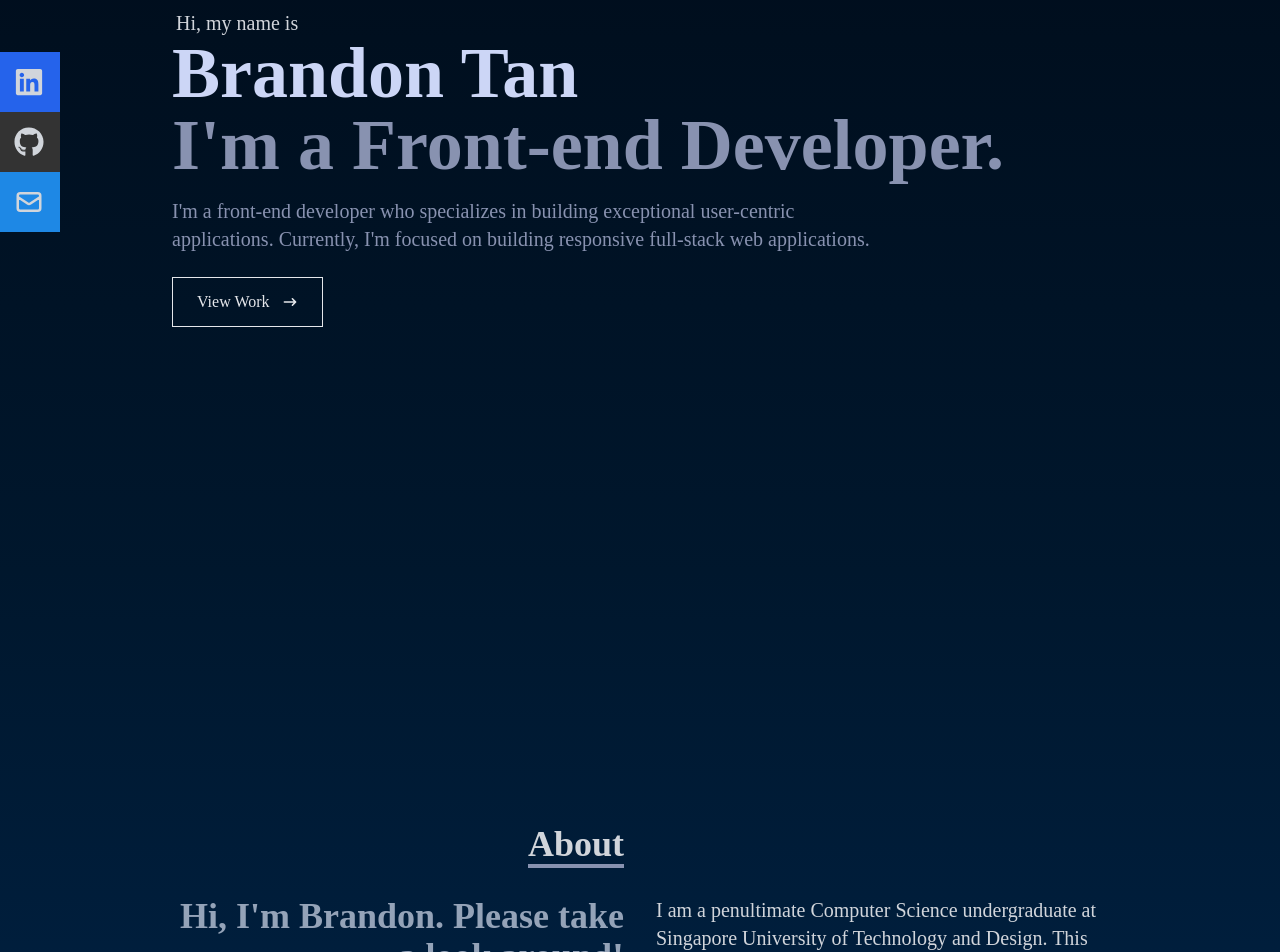
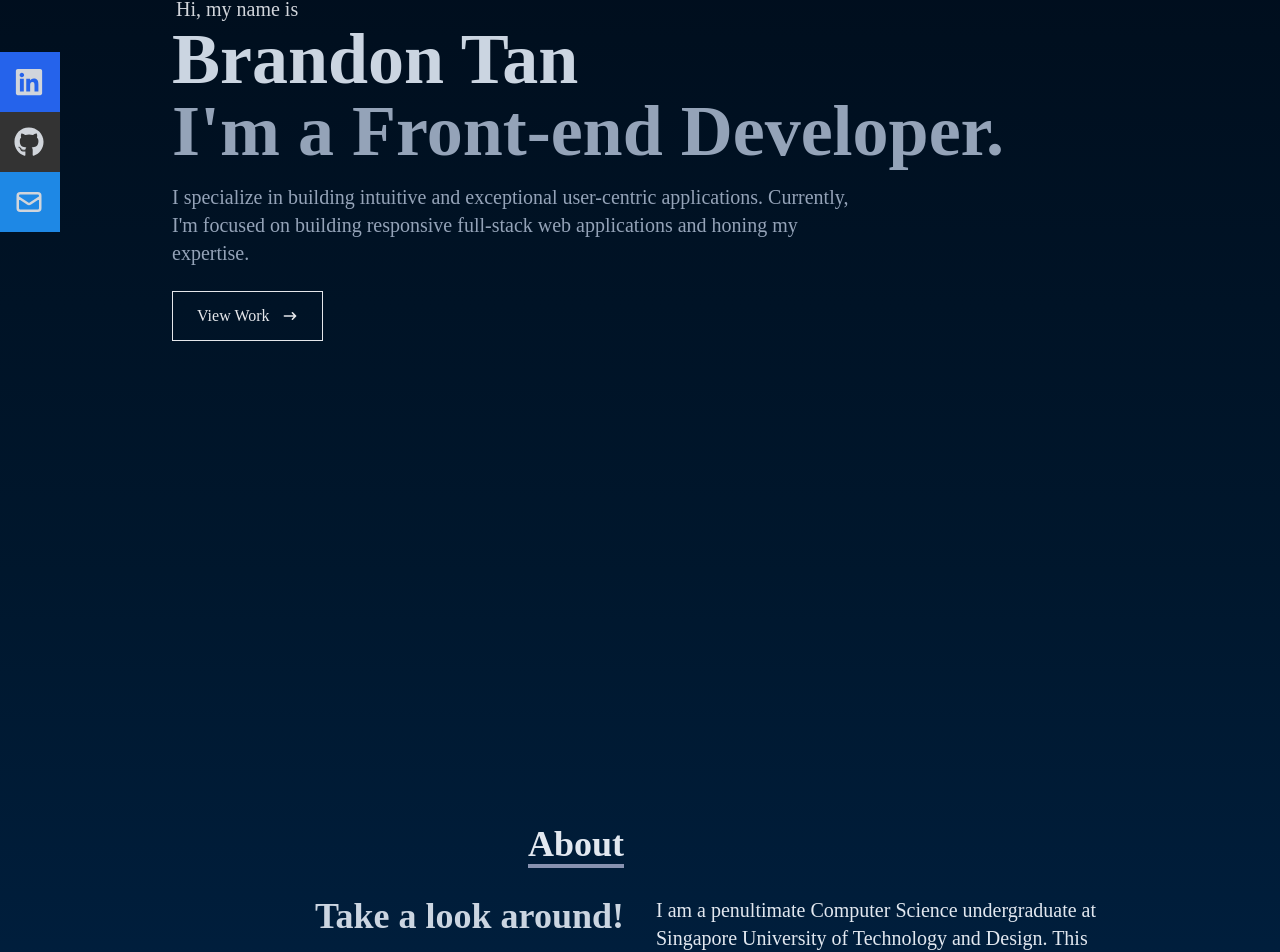
Before and after one commit to icyde/React-Portfolio, a React (Create React App) app: page / in a window 1280 px wide. Shown: the part 228-1180 px from the top of the page. Built offline with nearby package versions, Linux system fonts and the light colour scheme.

Commit message:
update projects

```diff
--- a/src/components/About.jsx
+++ b/src/components/About.jsx
@@ -4,7 +4,7 @@ const About = () => {
   return (
     <div
       name="about"
-      className="w-full h-screen bg-gradient-to-b from-[#00172D] to-[#00264D] text-gray-300"
+      className="w-full h-screen bg-gradient-to-b from-[#00172D] to-[#00264D] text-slate-200"
     >
       <div className="flex flex-col justify-center items-center w-full h-full">
         <div className="max-w-[1000px] w-full x-4 grid grid-cols-2 gap-8">
@@ -17,9 +17,7 @@ const About = () => {
         </div>
         <div className="max-w-[1000px] w-full grid sm:grid-cols-2 gap-8 px-8">
           <div className="sm:text-right text-4xl font-bold">
-            <p className="text-slate-400">
-              Hi, I'm Brandon. Please take a look around!
-            </p>
+            <p className="text-slate-300">Take a look around!</p>
           </div>
           <div>
             <p className="md:text-xl">
--- a/src/components/Home.jsx
+++ b/src/components/Home.jsx
@@ -11,16 +11,16 @@ const Home = () => {
       {/* container */}
       <div className="max-w-[1000px] mx-auto px-8 flex flex-col justify-center h-full">
         <p className="text-gray-300 pl-1 md:text-xl">Hi, my name is</p>
-        <h1 className="text-4xl sm:text-7xl font-bold text-[#ccd6f6]">
+        <h1 className="text-4xl sm:text-7xl font-bold text-slate-300">
           Brandon Tan
         </h1>
-        <h2 className="text-4xl sm:text-7xl font-bold text-[#8892b0]">
+        <h2 className="text-4xl sm:text-7xl font-bold text-slate-400">
           I'm a Front-end Developer.
         </h2>
-        <p className="text-[#8892b0] py-4 max-w-[700px] md:text-xl">
-          I'm a front-end developer who specializes in building exceptional
-          user-centric applications. Currently, I'm focused on building
-          responsive full-stack web applications.
+        <p className="text-slate-400 py-4 max-w-[700px] md:text-xl">
+          I specialize in building intuitive and exceptional user-centric
+          applications. Currently, I'm focused on building responsive full-stack
+          web applications and honing my expertise.
         </p>
         <div>
           <Link to="work" smooth={true} duration={500}>
--- a/src/components/ProjectItem.jsx
+++ b/src/components/ProjectItem.jsx
@@ -2,6 +2,7 @@ import React from "react";
 
 const ProjectItem = ({ imgURL, title, description, videoURL, sourceURL }) => {
   return (
+    <>
       <div
         style={{ backgroundImage: `url(${imgURL})` }}
         className="shadow-lg shadow-[#040c16] group container rounded-md flex justify-center items-center mx-auto content-div"
@@ -10,6 +11,9 @@ const ProjectItem = ({ imgURL, title, description, videoURL, sourceURL }) => {
         <div className="opacity-0 group-hover:opacity-100">
           <span className="text-2xl font-bold text-white tracking-wider flex justify-center align-center mx-auto px-4 text-center">
             {title}
+          </span>
+          <span className=" text-white tracking-wider flex justify-center align-center mx-auto px-4 text-center">
+            {description}
           </span>
           <div className="pt-8 text-center">
             {videoURL !== null ? (
@@ -29,6 +33,7 @@ const ProjectItem = ({ imgURL, title, description, videoURL, sourceURL }) => {
           </div>
         </div>
       </div>
+    </>
   );
 };
 
--- a/src/components/ProjectList.js
+++ b/src/components/ProjectList.js
@@ -1,6 +1,6 @@
 import rentomaticImg from "../assets/projects/rentomatic.png";
 import resicoImg from "../assets/projects/resicothumbnail.jpg";
-import wheatImg from "../assets/projects/multipleLinearReg.jpeg";
+import sentimentImg from "../assets/projects/sentiment-analysis.svg";
 
 const projects = [
   {
@@ -19,12 +19,12 @@ const projects = [
     sourceURL: "https://github.com/icyde/ResiCo",
   },
   {
-    title: "Wheat Yield Multiple Linear Regression Model",
+    title: "ML:Sentiment Analysis",
     description:
-      "Supervised Machine Learning - Multiple Linear Regression Model w/ Python",
-    img: wheatImg,
+      "Machine Learning - Implementation of a sequence labelling model for informal texts using Hidden Markov Models",
+    img: sentimentImg,
     videoURL: null,
-    sourceURL: "https://github.com/icyde/T3-DDW-2D",
+    sourceURL: "https://github.com/icyde/Sentiment-Analysis",
   },
 ];
 
```
Also changed, not shown: src/assets/projects/sentiment-analysis.svg (added). Lines whose indentation alone changed are shown as unchanged.
